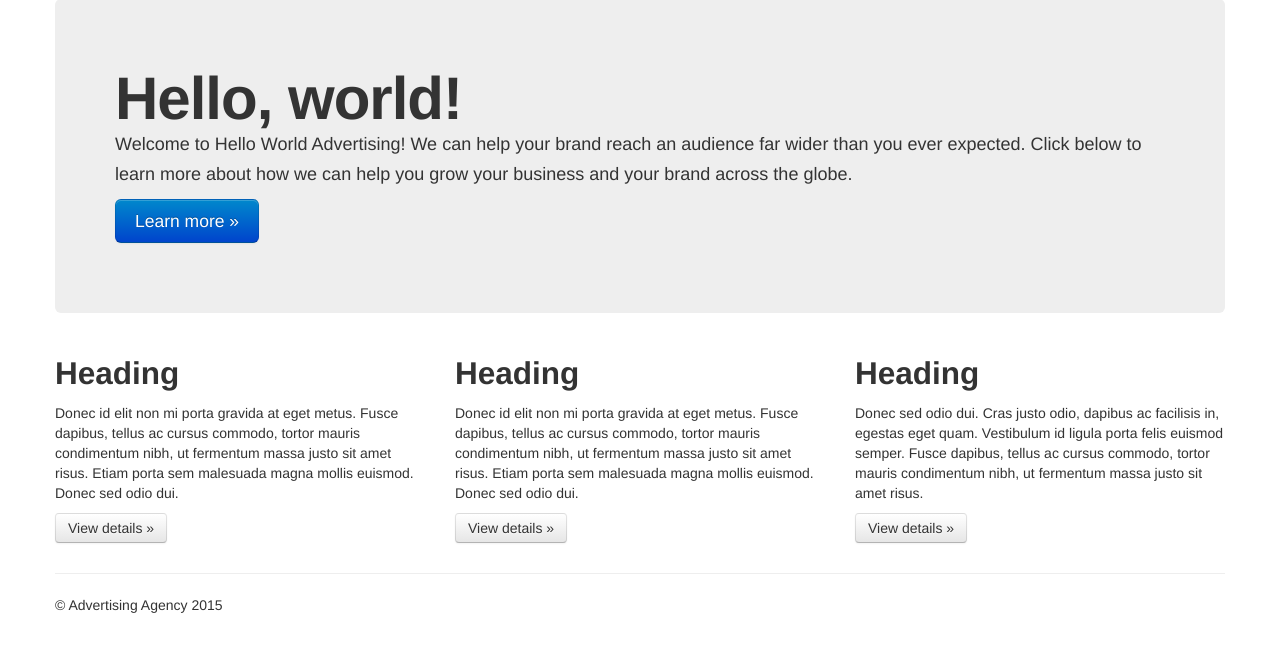
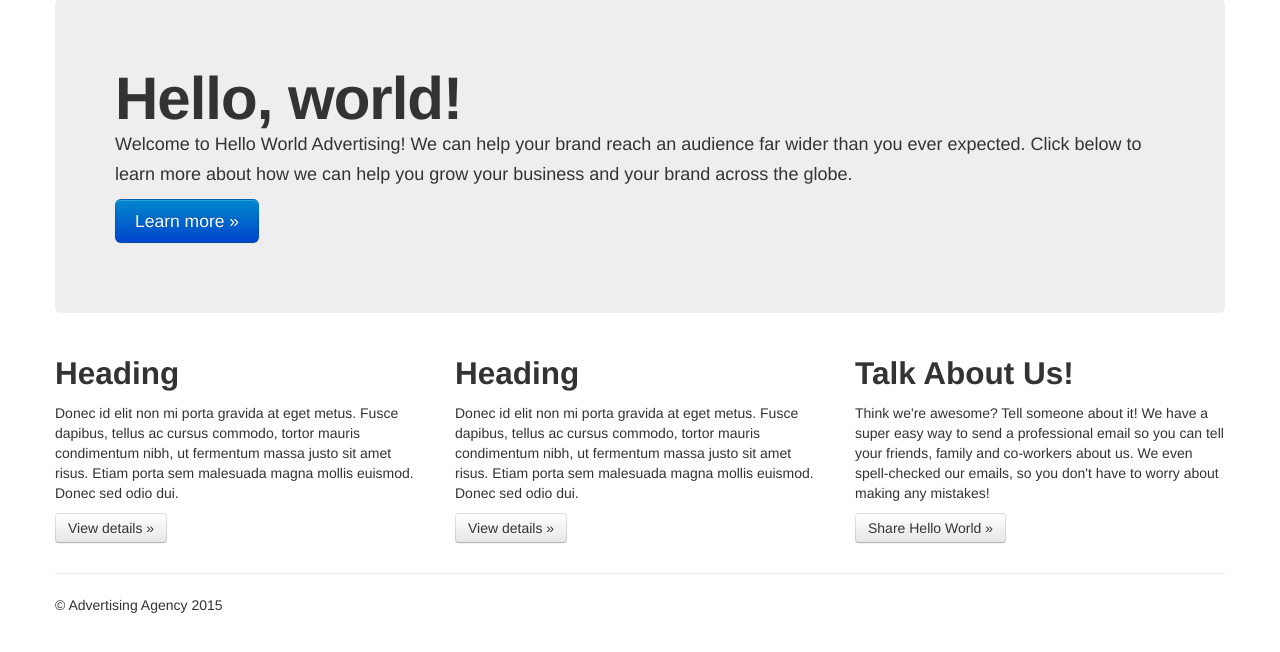
Before and after one commit to c1phr/cs399_agency, a Django app: page / in a window 1280 px wide. Shown: the part 61-713 px from the top of the page. Run offline with Django 3.2, Linux system fonts and the light colour scheme; some libraries are stand-ins or nearby versions.

Commit message:
Added content to one of the heading areas

```diff
--- a/agencyProject/agencyProject/templates/index.html
+++ b/agencyProject/agencyProject/templates/index.html
@@ -37,9 +37,9 @@
           <p><a class="btn" href="#">View details &raquo;</a></p>
        </div>
         <div class="span4">
-          <h2>Heading</h2>
-          <p>Donec sed odio dui. Cras justo odio, dapibus ac facilisis in, egestas eget quam. Vestibulum id ligula porta felis euismod semper. Fusce dapibus, tellus ac cursus commodo, tortor mauris condimentum nibh, ut fermentum massa justo sit amet risus.</p>
-          <p><a class="btn" href="#">View details &raquo;</a></p>
+          <h2>Talk About Us!</h2>
+          <p>Think we're awesome? Tell someone about it! We have a super easy way to send a professional email so you can tell your friends, family and co-workers about us. We even spell-checked our emails, so you don't have to worry about making any mistakes!</p>
+          <p><a class="btn" href="/share/">Share Hello World &raquo;</a></p>
         </div>
       </div>
 
```
